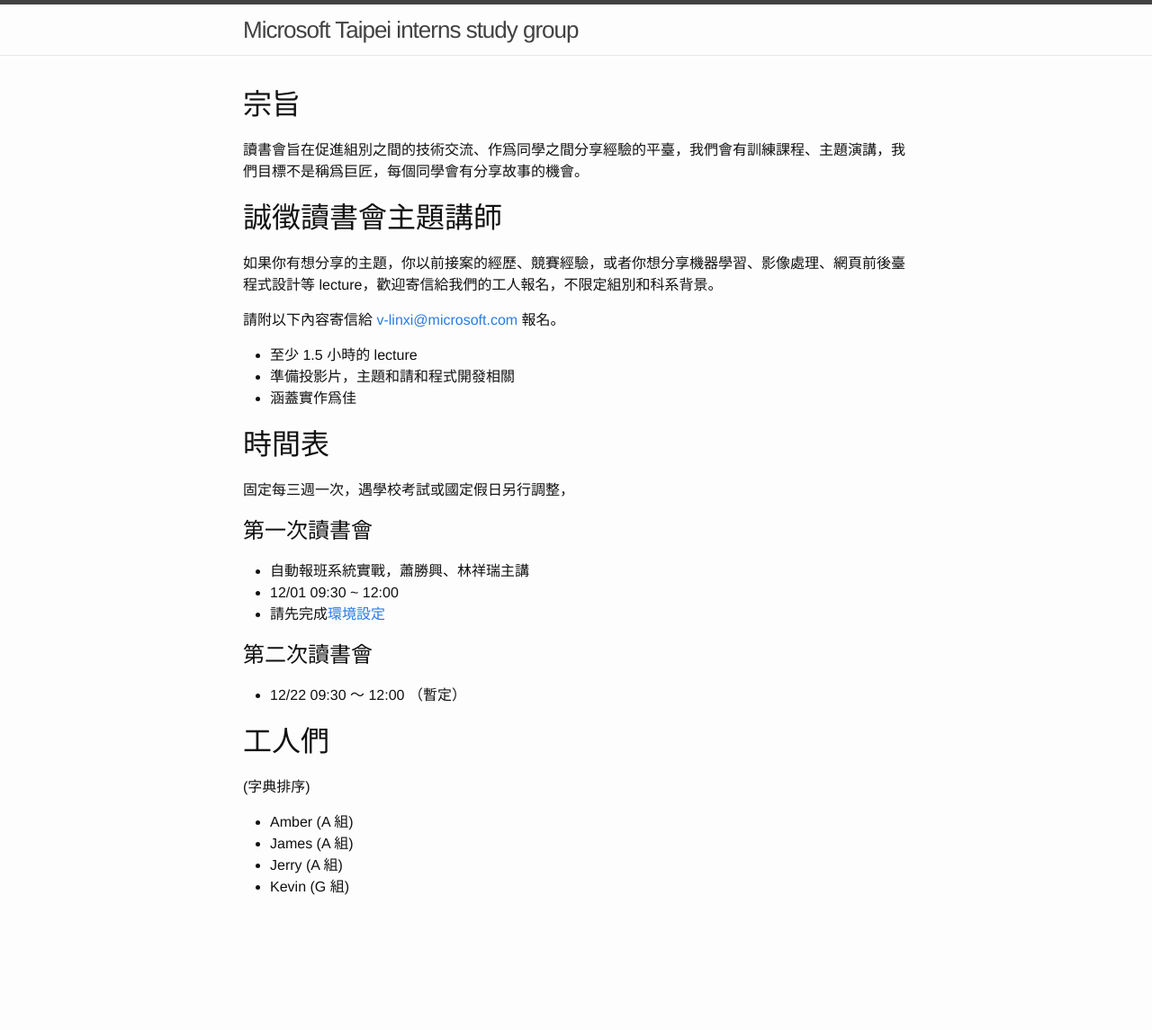
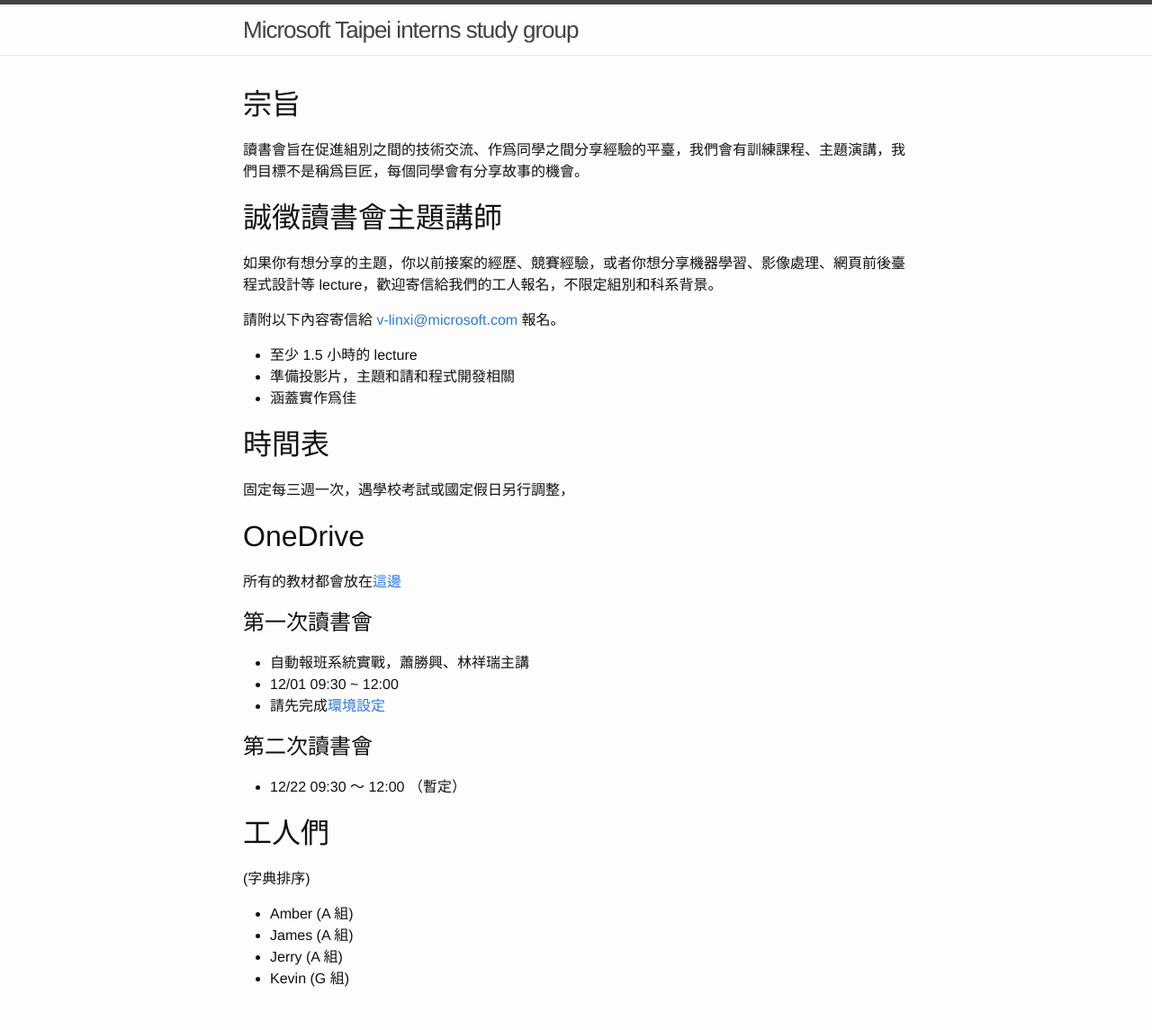
Before and after one commit to Microsoft-Taipei-Intern-Study-Group/Microsoft-Taipei-Intern-Study-Group.github.io, a Jekyll site: the page built from index.md, in a window 1280 px wide. Shown: the whole page at 90% size. Built offline with Jekyll 4.4.1, drawn with Linux system fonts in a browser that asks for light colours; before the commit the page ends 1043 px from its top, so only the background shows below that.

Commit message:
Update index.md

```diff
--- a/index.md
+++ b/index.md
@@ -22,6 +22,9 @@ permalink: /
 
 固定每三週一次，遇學校考試或國定假日另行調整，
 
+# OneDrive
+所有的教材都會放在[這邊](https://microsoftapc-my.sharepoint.com/:f:/g/personal/v-linxi_microsoft_com/Etxyjg4nUsBLgrJVL4bf8Y0Bjvx1lESranQb6F4AWAb5cw?e=J8dVIf)
+
 ## 第一次讀書會
 
 - 自動報班系統實戰，蕭勝興、林祥瑞主講
```
